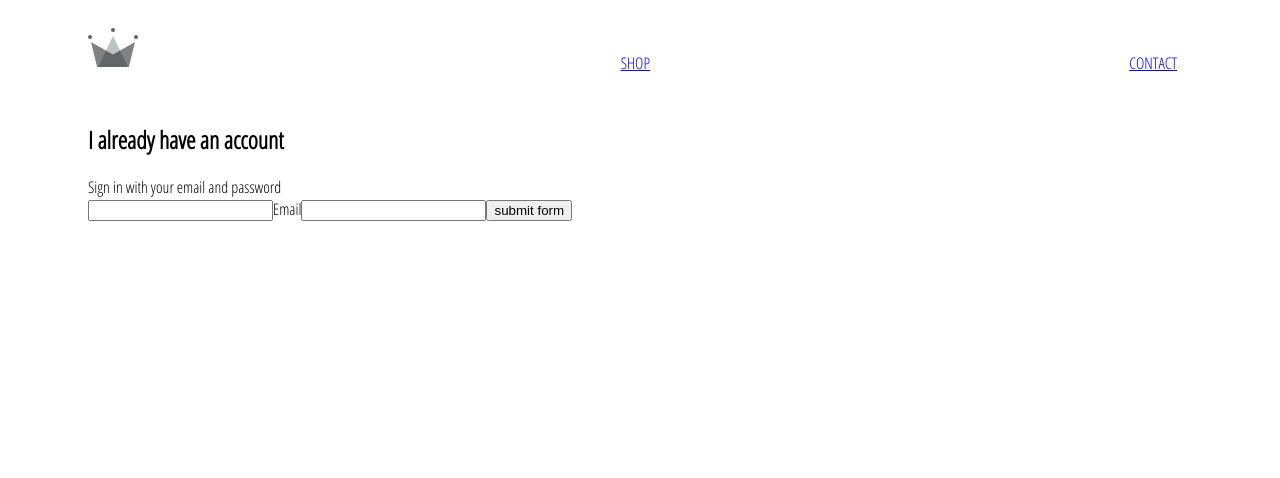
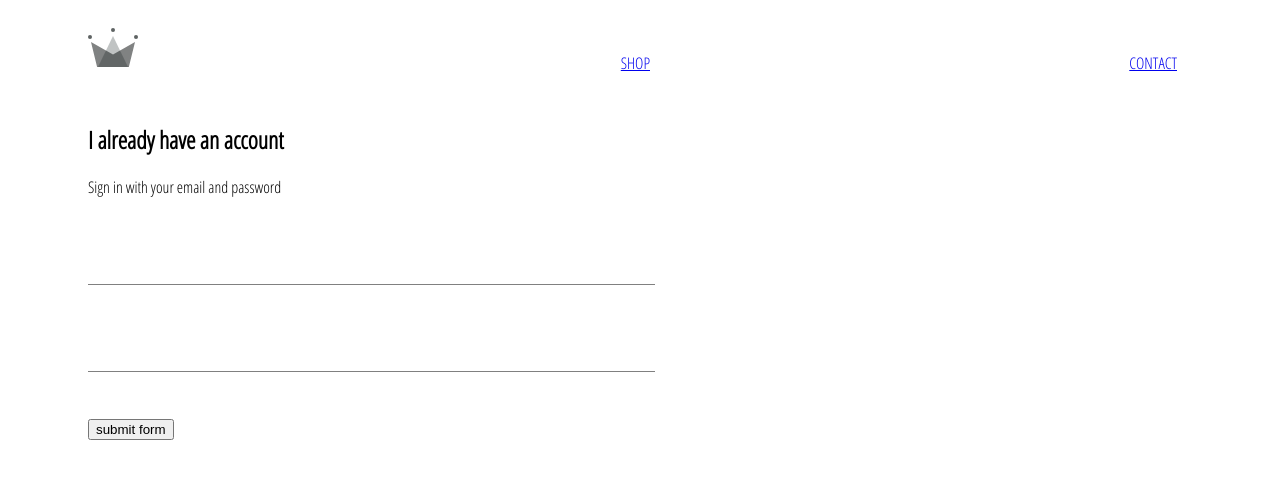
Before and after one commit to Samiur-UTI/Ecommerce-literate-happiness, a React (Create React App) app: page /signin in a window 1280 px wide. Shown: the top 478 px of the page. Built offline with nearby package versions, Linux system fonts and the light colour scheme.

Commit message:
login page init

```diff
--- /dev/null
+++ b/src/components/form-input/form-input.component.jsx
@@ -0,0 +1,14 @@
+import React from 'react'
+import './form-input.styles.scss'
+export default function FormInput({handleChange,label,...otherProps}) {
+    return (
+        <div className='group'>
+            <input className='form-input' onChange={handleChange} {...otherProps} />
+            {
+                label ? (<label className={`${otherProps.value.length ? 'shrink' : ''} form-input-label`}>
+
+                {label}    </label>)  : null
+            }
+        </div>
+    )
+}
--- /dev/null
+++ b/src/components/form-input/form-input.styles.scss
@@ -0,0 +1,54 @@
+$sub-color: grey;
+$main-color: black;
+
+@mixin shrinkLabel {
+  top: -14px;
+  font-size: 12px;
+  color: $main-color;
+}
+
+.group {
+  position: relative;
+  margin: 45px 0;
+
+  .form-input {
+    background: none;
+    background-color: white;
+    color: $sub-color;
+    font-size: 18px;
+    padding: 10px 10px 10px 5px;
+    display: block;
+    width: 100%;
+    border: none;
+    border-radius: 0;
+    border-bottom: 1px solid $sub-color;
+    margin: 25px 0;
+
+    &:focus {
+      outline: none;
+    }
+
+    &:focus ~ .form-input-label {
+      @include shrinkLabel();
+    }
+  }
+
+  input[type='password'] {
+    letter-spacing: 0.3em;
+  }
+
+  .form-input-label {
+    color: $sub-color;
+    font-size: 16px;
+    font-weight: normal;
+    position: absolute;
+    pointer-events: none;
+    left: 5px;
+    top: 10px;
+    transition: 300ms ease all;
+
+    &.shrink {
+      @include shrinkLabel();
+    }
+  }
+}
--- a/src/components/sign-in/sign-in.component.jsx
+++ b/src/components/sign-in/sign-in.component.jsx
@@ -1,5 +1,6 @@
 import React, { Component } from 'react'
-
+import FormInput from "../form-input/form-input.component";
+import './sign-in.style.scss';
 export default class SignIn extends Component {
     constructor(props){
         super(props);
@@ -10,14 +11,12 @@
     }
     handleSubmit = (e) => {
         e.preventDefault();
-        console.log(e.target.value)
     }
     handleChange = (event) => {
         const {name,value} = event.target;
         this.setState({
             [name] : value
         })
-        console.log(this.state);
     }
     render() {
         return (
@@ -25,9 +24,8 @@
                 <h2>I already have an account</h2>
                 <span>Sign in with your email and password</span>
                 <form onSubmit={this.handleSubmit}>
-                    <input name='email' type='email' onChange ={this.handleChange} value={this.state.email} required/>
-                    <label>Email</label>
-                    <input name='password' type='password' onChange ={this.handleChange} value={this.state.password}/>
+                    <FormInput name='email' type='email' handleChange ={this.handleChange} value={this.state.email} required/>
+                    <FormInput name='password' type='password' onChange ={this.handleChange} value={this.state.password}/>
                     <input type="submit" value='submit form'/>
                 </form>
             </div>
--- a/src/components/sign-in/sign-in.style.scss
+++ b/src/components/sign-in/sign-in.style.scss
@@ -0,0 +1,3 @@
+.sign-in {
+    max-width: 50%;
+}
```
